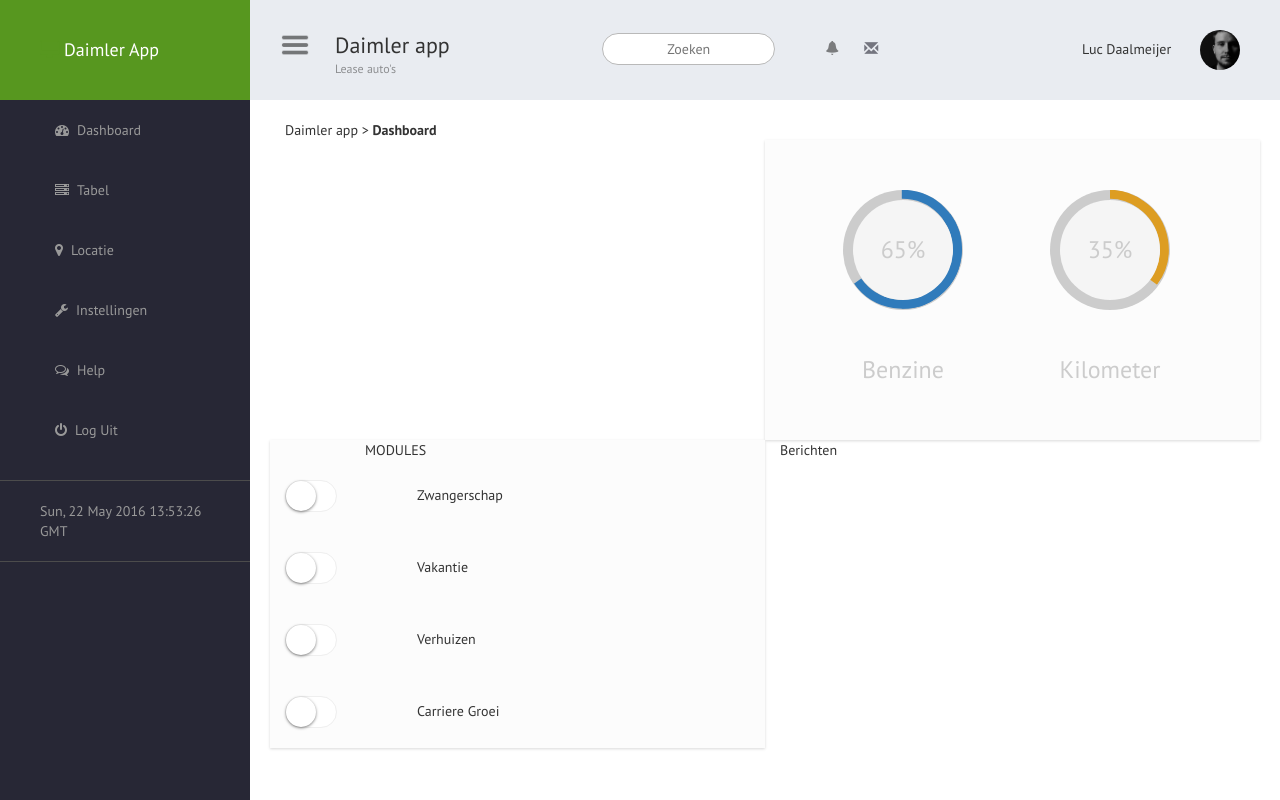
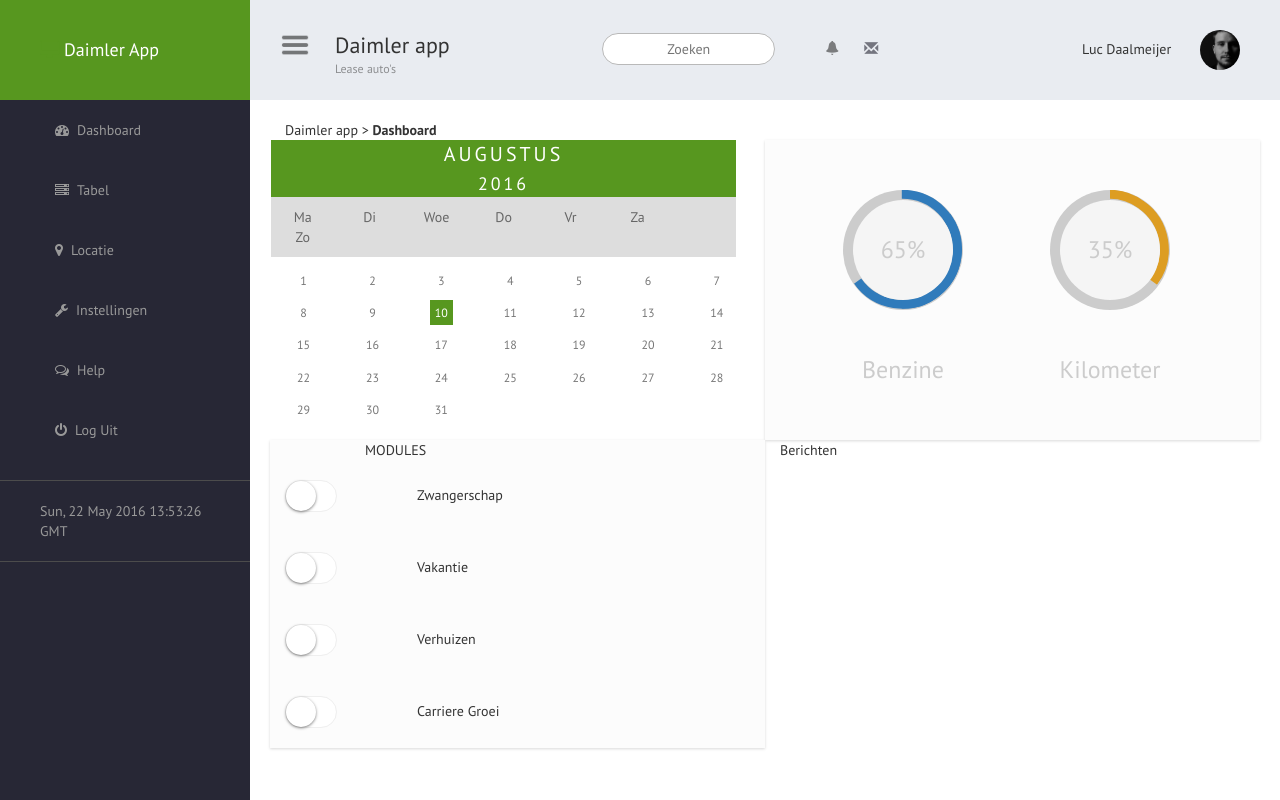
Before and after one commit to Demi101/Dashboard, a PHP site: page / in a window 1280 px wide. Run offline with PHP 8.4, Linux system fonts and the light colour scheme; some libraries are stand-ins or nearby versions.

Commit message:
Add apk kalender

```diff
--- a/index.php
+++ b/index.php
@@ -1,21 +1,16 @@
 <?php
-
 // // Start session and connect to database
 // session_start();
 // require 'connect.php';
-
 // // If session variable id not exists go to login.php
 // if(isset($_SESSION['id'])){
 // }else{
 //     header('Location: login.php');
 // }
-
 ?>
-
 <!DOCTYPE html>
 <html lang="eng">
     <head >
-
         <meta charset="utf-8">
         <meta http-equiv="X-UA-Compatible" content="IE=edge">
         <meta name="viewport" content="width=device-width, initial-scale=1">
@@ -23,25 +18,20 @@
         <meta name="author" content="">
         <script src="https://ajax.googleapis.com/ajax/libs/jquery/1.12.2/jquery.min.js"></script>
         <link href='https://fonts.googleapis.com/css?family=PT+Sans:400,400italic,700' rel='stylesheet' type='text/css'>
-
         <title>Dashboard | Daimler</title>
-
         <!-- Bootstrap Core CSS -->
         <link href="css/bootstrap.min.css" rel="stylesheet">
         <link rel="stylesheet" href="http://maxcdn.bootstrapcdn.com/bootstrap/3.3.6/css/bootstrap.min.css">
         <link rel="stylesheet" href="http://cdnjs.cloudflare.com/ajax/libs/font-awesome/4.4.0/css/font-awesome.min.css">
         <link rel="stylesheet" href="http://netdna.bootstrapcdn.com/bootstrap/3.3.5/css/bootstrap.min.css">
         <link rel="stylesheet" type="text/css" href="css/circle.css">
-
         <!-- Custom CSS -->
         <link href="css/simple-sidebar.css" rel="stylesheet">
         <link rel="stylesheet" type="text/css" href="style.css">
         <script type="text/javascript" src="js/modules.js"></script>
-
     </head>
     <body style="overflow-x:hidden;">
         <div id="wrapper">
-
             <!-- Sidebar -->
             <div id="sidebar-wrapper">
                 <ul class="sidebar-nav">
@@ -60,22 +50,66 @@
                 </ul>
             </div>
             <!-- /#sidebar-wrapper -->
-
             <!-- Page Content -->
             <?php
-
             include "header.php"
-
             ?>
             <div id="page-content-wrapper">
                 <div class="container-fluid">
                     Daimler app > <strong>Dashboard</strong>
                     <div class="row">
-
                         <section class="kalender col-lg-6">
-
+                            <div class="month">
+                                <ul>
+                                    <li>
+                                        Augustus<br>
+                                        <span style="font-size:18px">2016</span>
+                                    </li>
+                                </ul>
+                            </div>
+                            <ul class="weekdays">
+                                <li>Ma</li>
+                                <li>Di</li>
+                                <li>Woe</li>
+                                <li>Do</li>
+                                <li>Vr</li>
+                                <li>Za</li>
+                                <li>Zo</li>
+                            </ul>
+                            <ul class="days">
+                                <li>1</li>
+                                <li>2</li>
+                                <li>3</li>
+                                <li>4</li>
+                                <li>5</li>
+                                <li>6</li>
+                                <li>7</li>
+                                <li>8</li>
+                                <li>9</li>
+                                <li><span class="active">10</span></li>
+                                <li>11</li>
+                                <li>12</li>
+                                <li>13</li>
+                                <li>14</li>
+                                <li>15</li>
+                                <li>16</li>
+                                <li>17</li>
+                                <li>18</li>
+                                <li>19</li>
+                                <li>20</li>
+                                <li>21</li>
+                                <li>22</li>
+                                <li>23</li>
+                                <li>24</li>
+                                <li>25</li>
+                                <li>26</li>
+                                <li>27</li>
+                                <li>28</li>
+                                <li>29</li>
+                                <li>30</li>
+                                <li>31</li>
+                            </ul>
                         </section>
-
                         <!-- Meters -->
                         <section class="overzicht  col-lg-6" style="display: -webkit-inline-box;height: 300px; float: right!important;">
                             <div clas="clearfix" style="margin-left: auto; margin-right: auto; margin-top: 50px;">
@@ -94,11 +128,8 @@
                                     </div>
                                 </div>
                             </div>
-
                         </section>
-
                         <section class="berichten col-lg-6">
-
                         </section>
 
                     </div>
@@ -117,40 +148,31 @@
                 </div>
             </div>
             <!-- /#page-content-wrapper -->
-
         </div>
         <!-- /#wrapper -->
-
         <!-- jQuery -->
         <script src="js/jquery.js"></script>
-
         <!-- Bootstrap Core JavaScript -->
         <script src="js/bootstrap.min.js"></script>
-
         <!-- Menu Toggle Script -->
         <script>
         $("#menu-toggle").click(function(e) {
         e.preventDefault();
         $("#wrapper").toggleClass("toggled");
         });
-
         var _gaq = _gaq || [];
             _gaq.push(['_setAccount', 'UA-36251023-1']);
             _gaq.push(['_setDomainName', 'jqueryscript.net']);
             _gaq.push(['_trackPageview']);
-
             (function() {
             var ga = document.createElement('script'); ga.type = 'text/javascript'; ga.async = true;
             ga.src = ('https:' == document.location.protocol ? 'https://ssl' : 'http://www') + '.google-analytics.com/ga.js';
             var s = document.getElementsByTagName('script')[0]; s.parentNode.insertBefore(ga, s);
             })();
-
         </script>
-
         <script>
         var d = new Date();
         document.getElementById("TimeDate").innerHTML = d.toUTCString();
         </script>
-
     </body>
 </html>
--- a/style.css
+++ b/style.css
@@ -238,3 +238,76 @@ hr{
   background: #bbbbbb;
   box-shadow: 0 1px 3px rgba(0, 0, 0, 0.8);
 }
+
+/*Calender*/
+
+ul {list-style-type: none;}
+
+/* Month header */
+.month {
+/*    padding: 70px 25px;*/
+    width: 100%;
+    background: #57971f;
+    margin-left: -3%;
+}
+
+/* Month list */
+.month ul {
+    margin: 0;
+    padding: 0;
+}
+
+.month ul li {
+    color: white;
+    font-size: 20px;
+    text-align: center;
+    text-transform: uppercase;
+    letter-spacing: 3px;
+}
+
+/* Weekdays (Mon-Sun) */
+.weekdays {
+    margin: 0;
+    padding: 10px 0;
+    background-color:#ddd;
+    width: 100%;
+    margin-left: -3%;
+}
+
+.weekdays li {
+    display: inline-block;
+    width: 13.6%;
+    color: #666;
+    text-align: center;
+}
+
+/* Days (1-31) */
+.days {
+    padding: 10px 0;
+    margin: 0;
+    margin-left: -3%;
+}
+
+.days li {
+    list-style-type: none;
+    display: inline-block;
+    width: 13.6%;
+    text-align: center;
+    margin-bottom: 5px;
+    font-size:12px;
+    color:#777;
+    padding: 5px;
+}
+
+.days li:hover {
+   background-color:rgba(87,151,31,0.5);
+}
+
+
+
+/* Highlight the "current" day */
+.days li .active {
+    padding: 5px;
+    background: #57971f;
+    color: white !important
+}
```
Lines whose indentation alone changed are shown as unchanged.
